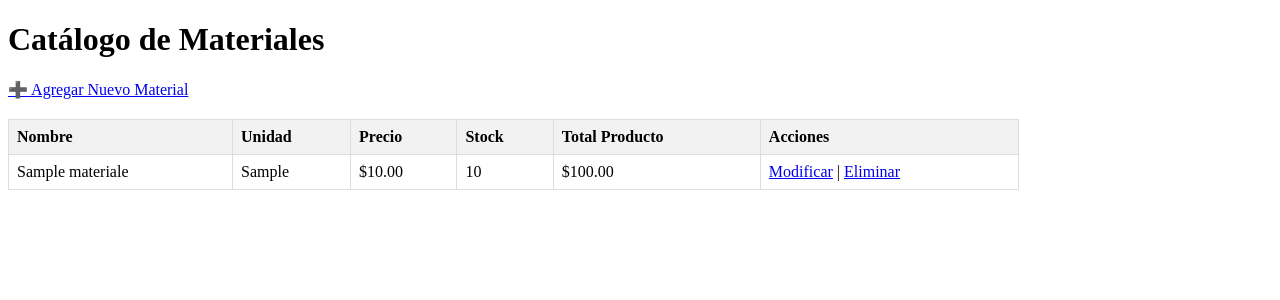
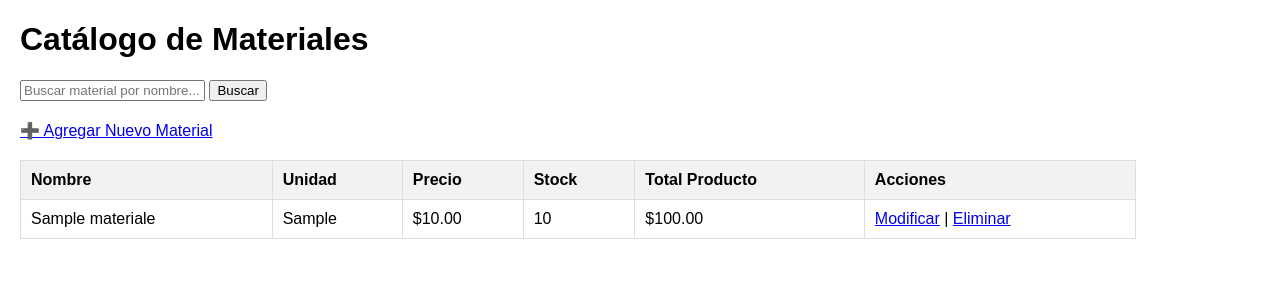
Before and after one commit to Carlos-Dev11095/crud-php-materiales, a PHP site: page / in a window 1280 px wide. Shown: the top 300 px of the page. Run offline with PHP 8.4, Linux system fonts and the light colour scheme; tables that the repository leaves empty or names only in its code hold one stand-in row (values such as "Sample post").

Commit message:
feat: Implementación de la búsqueda de materiales por nombre.

```diff
--- a/index.php
+++ b/index.php
@@ -1,17 +1,38 @@
 <?php
 include('config/conexion.php');
-$sql = "SELECT id, nombre, unidad_medida, precio, stock, (precio * stock) AS total_producto FROM materiales ORDER BY id DESC";
+
+// 1. Obtener el término de búsqueda
+// Usa el operador de fusión null (??) para obtener el valor o una cadena vacía si no existe
+$busqueda = $_GET['nombre'] ?? '';
+
+// 2. Consulta SQL base
+$sql = "SELECT id, nombre, unidad_medida, precio, stock, (precio * stock) AS total_producto FROM materiales";
+
+// 3. Modificar la consulta si hay un término de búsqueda
+if (!empty($busqueda)) {
+    // Usamos LIKE y % para buscar coincidencias parciales
+    // Utilizamos real_escape_string para evitar inyección SQL básica
+    $sql .= " WHERE nombre LIKE '%" . $conn->real_escape_string($busqueda) . "%'";
+}
+
+// 4. Ordenar los resultados
+$sql .= " ORDER BY id DESC";
+
+// Ejecutar la consulta
 $resultado = $conn->query($sql);
+
 $mensaje = $_GET['msg'] ?? '';
 ?>
 
 <!DOCTYPE html>
 <html lang="es">
 <head>
-    <title>Listado de Materiales de Construcción</title>
+    <title>Catálogo de Materiales de Construcción</title>
     <style>
-        table { width: 80%; border-collapse: collapse; margin-top: 20px; }
-        th, td { border: 1px solid #ddd; padding: 8px; text-align: left; }
+        body { font-family: sans-serif; margin: 20px; }
+        .buscador { margin-bottom: 20px; }
+        table { width: 90%; border-collapse: collapse; margin-top: 20px; }
+        th, td { border: 1px solid #ddd; padding: 10px; text-align: left; }
         th { background-color: #f2f2f2; }
     </style>
 </head>
@@ -21,6 +42,17 @@ $mensaje = $_GET['msg'] ?? '';
     <?php if ($mensaje == 'creado'): ?>
         <p style="color: green;">✅ Material agregado exitosamente.</p>
     <?php endif; ?>
+
+    <div class="buscador">
+        <form action="index.php" method="GET">
+            <input type="text" name="nombre" placeholder="Buscar material por nombre..."
+                   value="<?= htmlspecialchars($busqueda) ?>">
+            <button type="submit">Buscar</button>
+            <?php if (!empty($busqueda)): ?>
+                <a href="index.php">Limpiar Búsqueda</a>
+            <?php endif; ?>
+        </form>
+    </div>
 
     <p><a href="crear.php">➕ Agregar Nuevo Material</a></p>
 
@@ -56,7 +88,13 @@ $mensaje = $_GET['msg'] ?? '';
             else:
             ?>
             <tr>
-                <td colspan="6">No hay materiales registrados.</td>
+                <td colspan="6">
+                    <?php if (!empty($busqueda)): ?>
+                        No se encontraron materiales que coincidan con "<?= htmlspecialchars($busqueda) ?>".
+                    <?php else: ?>
+                        No hay materiales registrados.
+                    <?php endif; ?>
+                </td>
             </tr>
             <?php endif; ?>
         </tbody>
```
